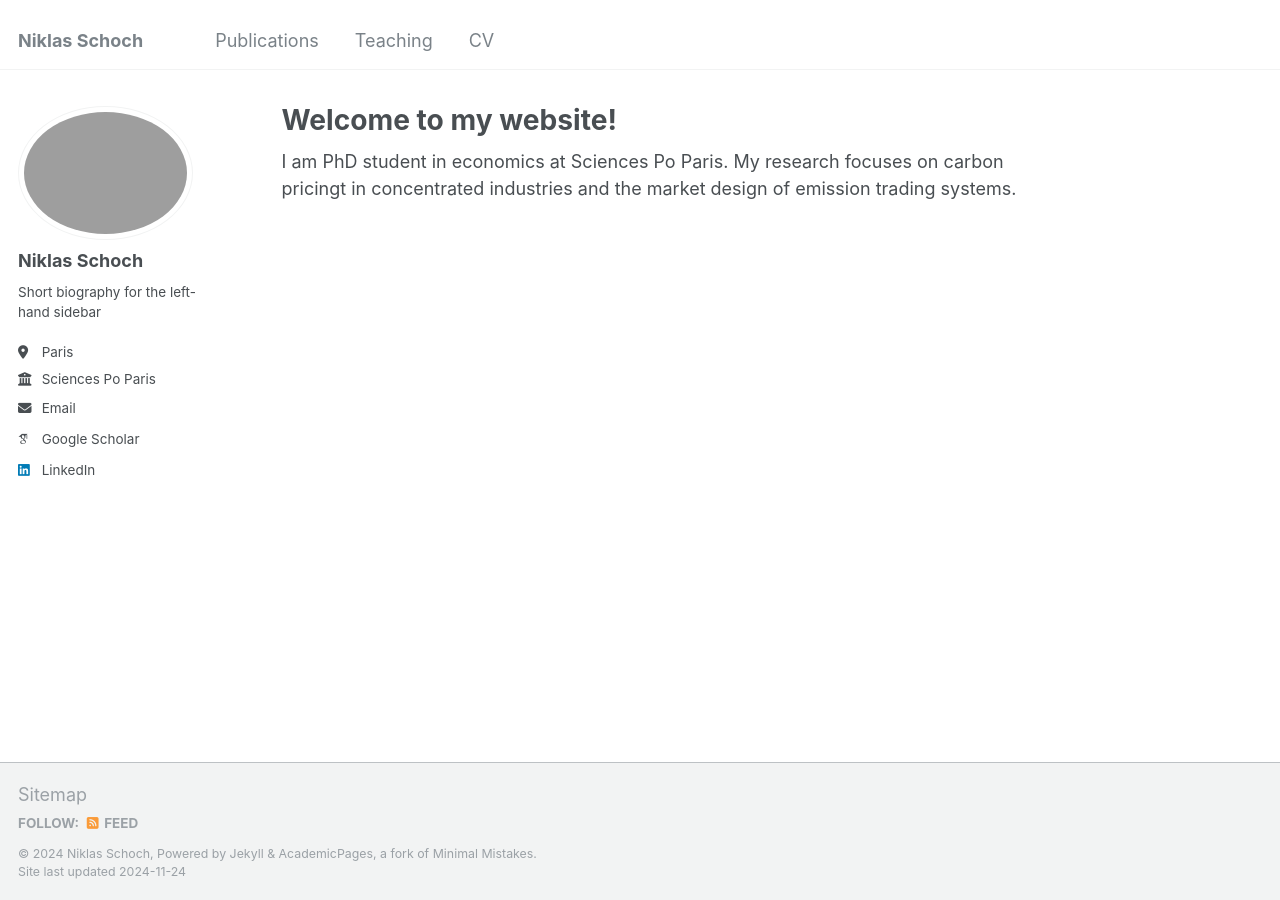
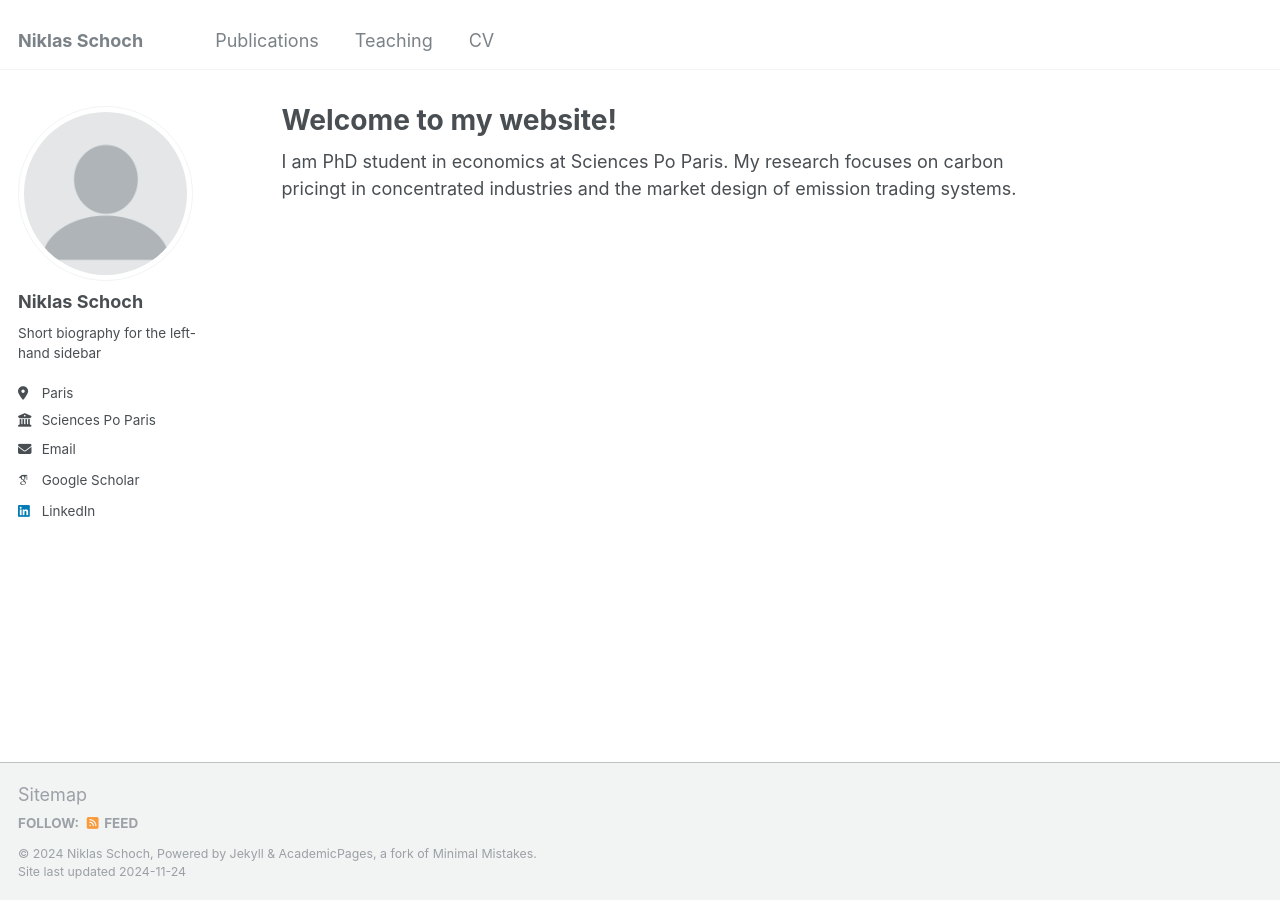
Before and after one commit to niklasschoch/niklasschoch.github.io, a Jekyll site: the page built from _pages/about.md, in a window 1280 px wide. Built offline with Jekyll 4.4.1, drawn with Linux system fonts in a browser that asks for light colours; some web fonts are replaced.

Commit message:
Update _config.yml

```diff
--- a/_config.yml
+++ b/_config.yml
@@ -21,7 +21,7 @@ repository               : "academicpages/academicpages.github.io"
 #               Additional customization can be done by editing /_includes/author-profile.html
 author:
   # Biographic information
-  avatar           : "Profile_Webste.JPG"
+  avatar           : "Profile.png"
   name             : "Niklas Schoch"
   bio              : "Short biography for the left-hand sidebar"
   location         : "Paris"
```
